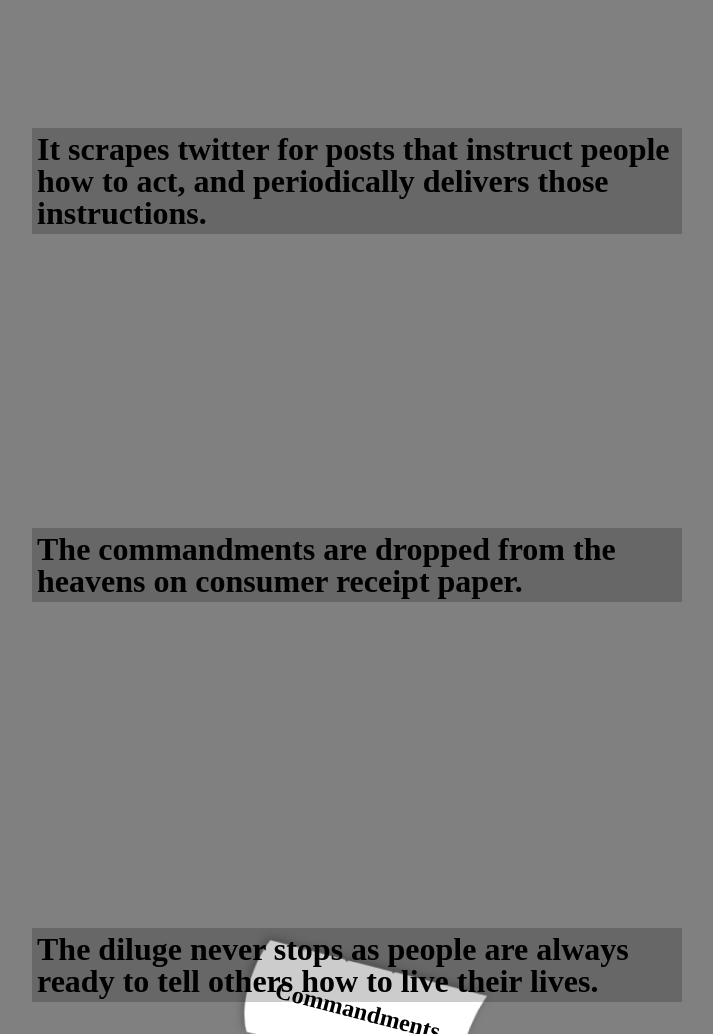
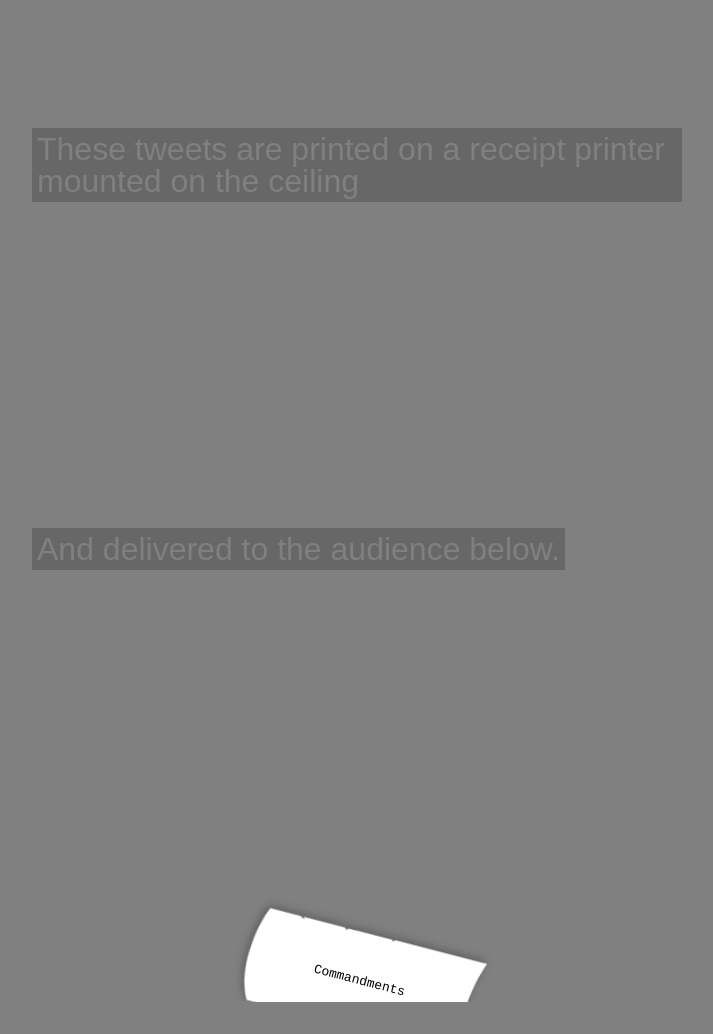
Before and after one commit to quinkennedy/Commandments, a plain HTML site: page index.html in a window 1280 px wide. Shown: the part 1040-2074 px from the top of the page, without its empty margins (0-713 px from the left). After the commit the page ends 2042 px from the top, so only its background shows below. Drawn offline with Linux system fonts and the light colour scheme.

Commit message:
font review with Jessica E

```diff
--- a/index.html
+++ b/index.html
@@ -14,9 +14,9 @@
             <div class="right_text_wrap" style="width: 10;"></div>
             <div class="left_text_wrap" style="width: 12;"></div>
             <div class="right_text_wrap" style="width: 11;"></div>
-            <div class="left_text_wrap" style="width: 10;"></div>
+            <div class="left_text_wrap" style="width: 14;"></div>
             <div class="right_text_wrap" style="width: 14;"></div>
-            <div class="left_text_wrap" style="width: 7;"></div>
+            <div class="left_text_wrap" style="width: 11;"></div>
             <div class="right_text_wrap" style="width: 19;"></div>
             <p>{{{text}}}</p>
           </div>
@@ -28,9 +28,9 @@
           <div class='receipt_text'>
             <div class="left_text_wrap" style="width: 15;"></div>
             <div class="right_text_wrap" style="width: 10;"></div>
-            <div class="left_text_wrap" style="width: 9;"></div>
+            <div class="left_text_wrap" style="width: 12;"></div>
             <div class="right_text_wrap" style="width: 12;"></div>
-            <div class="left_text_wrap" style="width: 8;"></div>
+            <div class="left_text_wrap" style="width: 10;"></div>
             <div class="right_text_wrap" style="width: 11;"></div>
             <div class="left_text_wrap" style="width: 12;"></div>
             <div class="right_text_wrap" style="width: 10;"></div>
--- a/main.css
+++ b/main.css
@@ -23,6 +23,10 @@ body{
   margin-left:1em;
   background-color:rgba(0,0,0,.2);
   padding:5px;
+  color:grey;
+  font-family:sans-serif;
+  font-weight:lighter;
+  font-style:normal;
 }
 
 #printer_top{
@@ -96,13 +100,14 @@ body{
   height:100%;
   overflow:hidden;
   padding-top:1em;
+  font-family:monospace;
 }
 
 .title{
   text-align:center;
-  font-size:1.5em;
-  padding-top:.8em;
-  font-weight:bold;
+  padding-top:2.2em;
+  /*font-size:1.5em;
+  font-weight:bold;*/
 }
 
 #footer{
--- a/main.js
+++ b/main.js
@@ -16,11 +16,18 @@ var COMMANDMENTS = [
   "COMMANDMENT V Thou Shalt Watch Gill Live On."
 ];
 var COPY = [
+  "Commandments is an installation piece that collects commandments from twitter",
+  "These tweets are printed on a receipt printer mounted on the ceiling",
+  "And delivered to the audience below."
+];
+/*
+var COPY = [
   "Commandments is an installation piece that delivers commandments from above.",
   "It scrapes twitter for posts that instruct people how to act, and periodically delivers those instructions.",
   "The commandments are dropped from the heavens on consumer receipt paper.",
   "The diluge never stops as people are always ready to tell others how to live their lives."
 ];
+*/
 var windowHeight, docHeight;
 var timeAnimate = true;
 var toSetupScrollControl = false;
@@ -148,7 +155,7 @@ var setPositions = function(){
     itemHeight = currElem.offsetHeight;
     currHeight += windowHeight/2;
   }
-  docHeight = currHeight - windowHeight/2 + itemHeight;// = document.body.scrollHeight;//document.height was not returning the correct value
+  docHeight = currHeight + itemHeight;//currHeight - windowHeight/2 + itemHeight;// = document.body.scrollHeight;//document.height was not returning the correct value
   document.getElementById("wrapper").style.height = ""+docHeight+"px";
   document.getElementById("footer").style.top = ""+(docHeight - footerHeight)+"px";
   setFallDestination();
```
